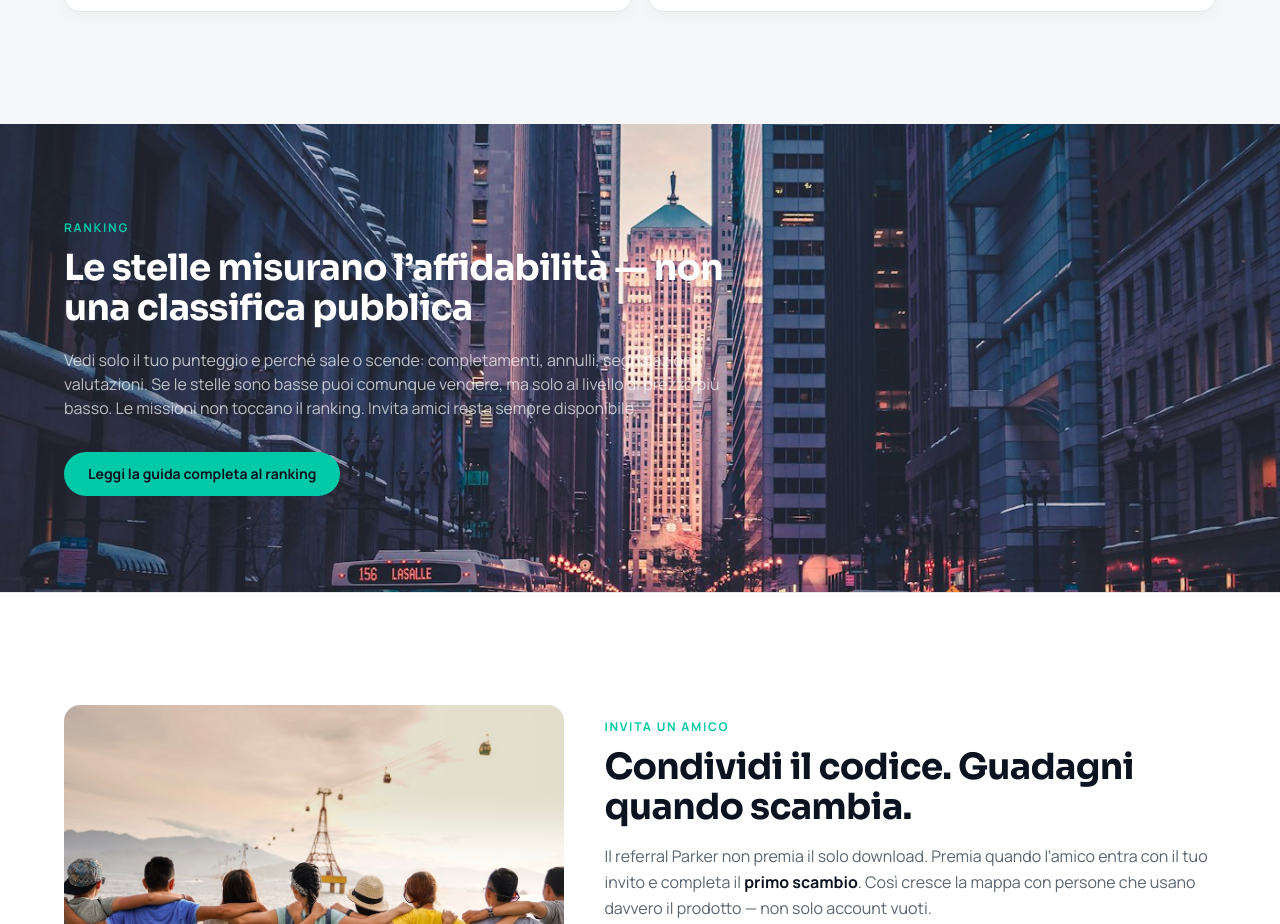
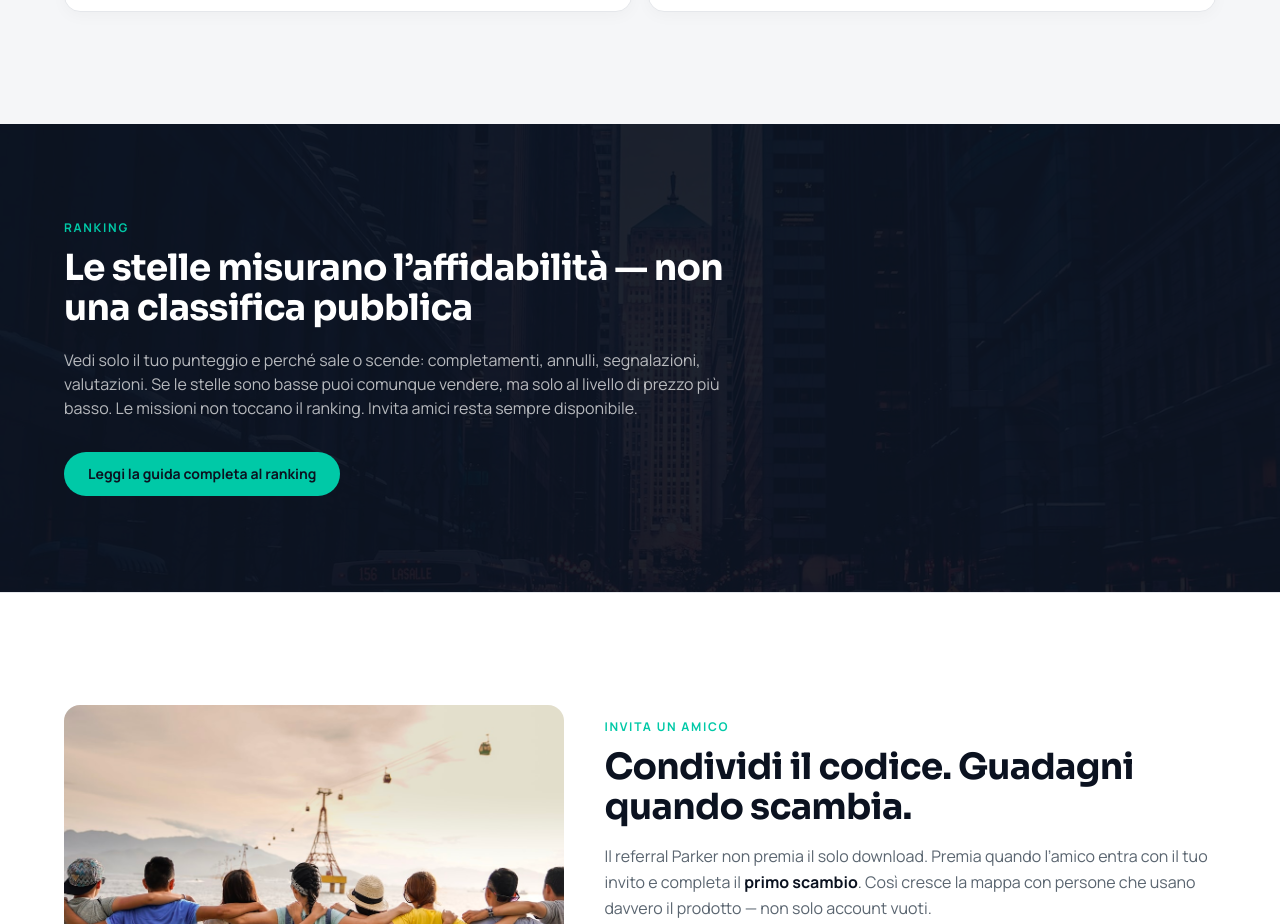
Before and after one commit to Pietrocastagna/parker-web, a Next.js app: page / in a window 1280 px wide. Shown: the part 8839-9763 px from the top of the page. Built offline with nearby package versions, Linux system fonts and the light colour scheme; no server answers.

Commit message:
Harden ranking band contrast if background image fails.

```diff
--- a/src/app/home-client.tsx
+++ b/src/app/home-client.tsx
@@ -804,16 +804,16 @@ export default function HomePage() {
       </section>
 
       {/* Ranking teaser + foto */}
-      <section className="relative overflow-hidden px-5 py-20 sm:py-24">
+      <section className="relative overflow-hidden bg-ink px-5 py-20 sm:py-24">
         <Image
           src={IMAGES.skyline}
           alt=""
           fill
           unoptimized
-          className="object-cover"
+          className="object-cover opacity-40"
           sizes="100vw"
         />
-        <div className="absolute inset-0 bg-ink/88" />
+        <div className="absolute inset-0 bg-ink/80" />
         <div className="relative mx-auto max-w-6xl text-white">
           <p className="text-xs font-bold uppercase tracking-[0.14em] text-teal">Ranking</p>
           <h2 className="mt-3 max-w-2xl font-display text-3xl font-bold sm:text-4xl">
```
